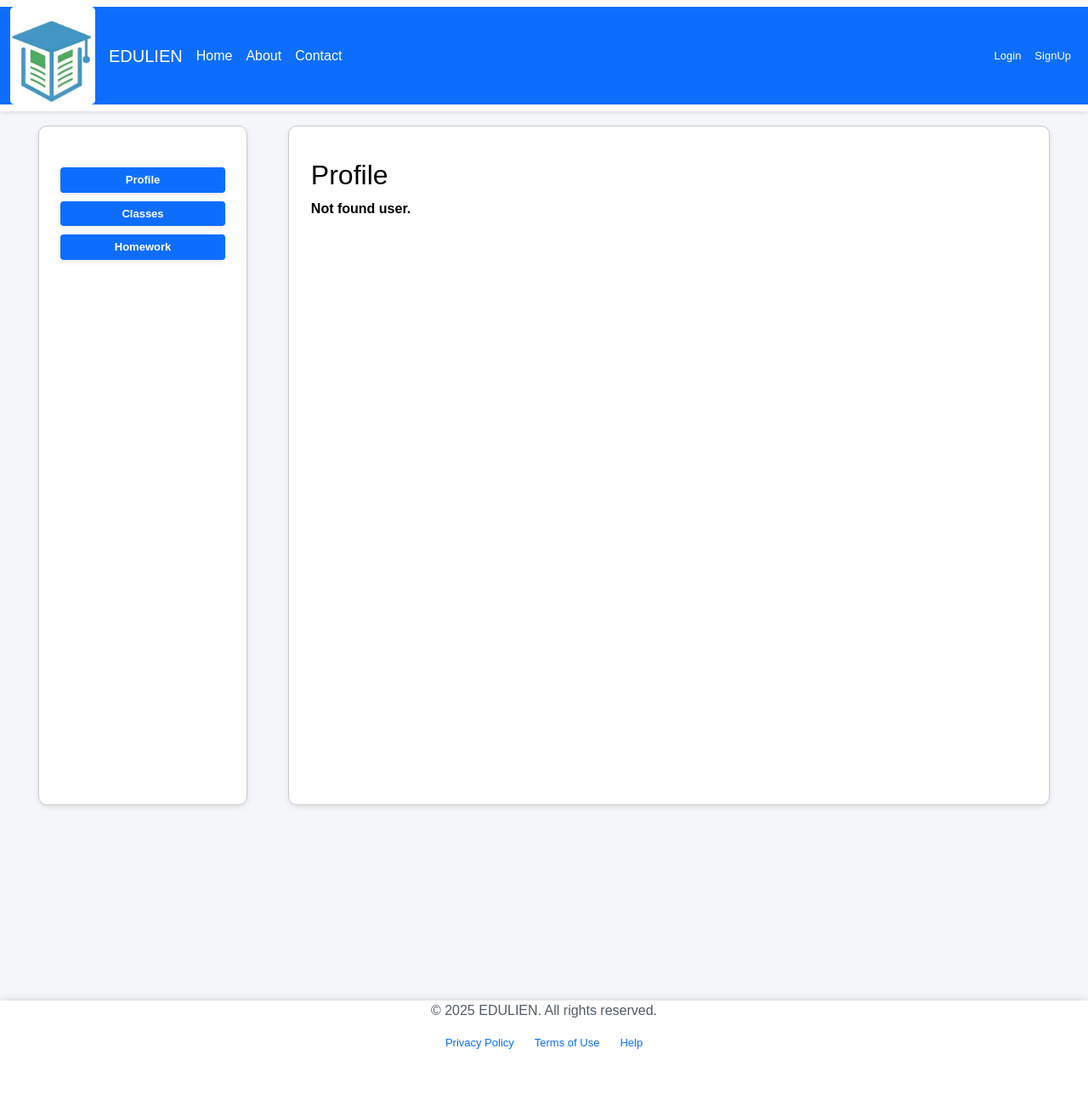
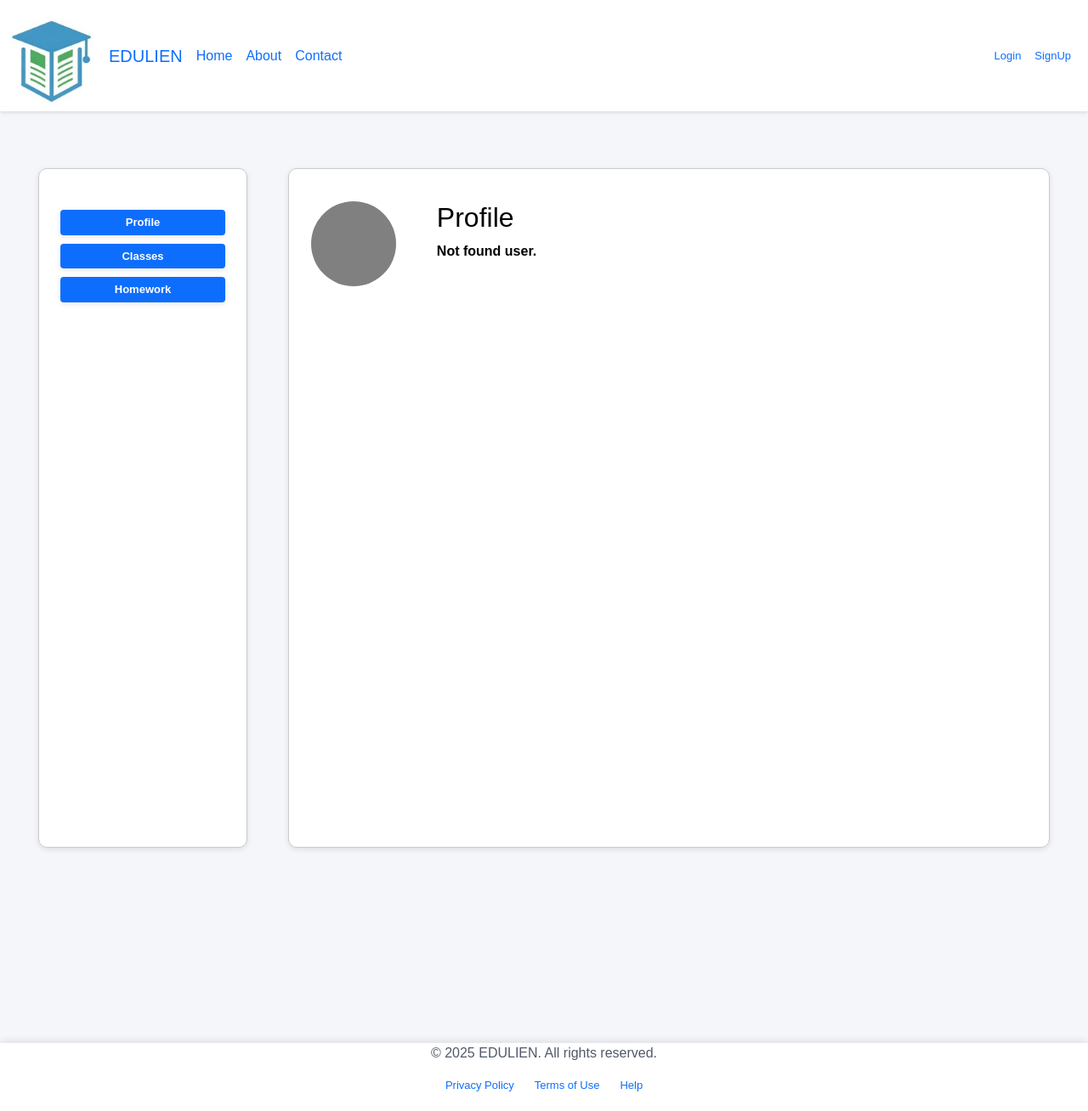
Before and after one commit to myalcin60/Edulien-Plateforme-de-gestion-ducative, a PHP site: page /pages/teacher_dashboard.php?form=profile in a window 1280 px wide. Shown: the whole page at 85% size. Before the commit the page ends 1258 px from the top, so only its background shows below. Run offline with PHP 8.4, Linux system fonts and the light colour scheme; some libraries are stand-ins or nearby versions.

Commit message:
Profile photo added

```diff
--- a/views/compenents/header.php
+++ b/views/compenents/header.php
@@ -65,7 +65,7 @@ session_start();
 
                                     </div>
 
-                                    <button>Logout</button>
+                                    <button style="background:white; color:var(--primary)">Logout</button>
                                 </form>
 
 
--- a/views/css/header.css
+++ b/views/css/header.css
@@ -4,10 +4,10 @@
 }
 #navbar{
 
-    background-color: var(--primary);
-    color: var(--light);
+    background-color: white;
+    color: var(--primary);
     >div>a{
-        color: var(--light);
+        color: var(--primary);
     }
  >div>img {
     border-radius: 5px;
@@ -24,5 +24,5 @@
     box-shadow: 0 2px 4px rgba(0, 0, 0, 0.1); /* isteğe bağlı görsel */
 }
 body {
-    padding-top: 100px; /* header yüksekliğine göre ayarla */
+    padding-top: 150px; /* header yüksekliğine göre ayarla */
 }
--- a/views/pages/class_page.php
+++ b/views/pages/class_page.php
@@ -26,7 +26,7 @@ $students = show_students($classId);
             include '../compenents/header.php';
             ?>
         </header>
-        <div>
+        <div class="box-shadow container-md justify-content-center gap-5 my-5">
             <div class="container-sm">
                 <?php if (isset($_SESSION['error'])): ?>
                     <div class="alert alert-danger">
@@ -68,7 +68,7 @@ $students = show_students($classId);
 
         </div>
 
-        <div class="container-md mb-3">
+        <div class="box-shadow container-md mb-3">
             <div class="d-flex gap-3 p-3 justify-content-between">
                 <h2>Students List</h2> <a style="text-decoration: none;" href="./teacher_dashboard.php?form=classes">
                     <h2 style="color:black"> Classes</h2>
--- a/views/pages/student_dashboard.php
+++ b/views/pages/student_dashboard.php
@@ -40,7 +40,10 @@ $homework = 'Homework';
                     <button> <?= $homework ?></button>
                 </a>
             </div>
-            <div class="right-menu box-shadow ">
+            <div class="d-sm-flex  gap-5  right-menu box-shadow">
+                <div style="width: 100px; height: 100px; background: gray; border-radius:50%">
+
+                </div>
                 <?php
                 select_menu($menu);
                 ?>
--- a/views/pages/teacher_dashboard.php
+++ b/views/pages/teacher_dashboard.php
@@ -39,7 +39,10 @@ $homework = 'Homework';
                     <button> <?= $homework ?></button>
                 </a>
             </div>
-            <div class="right-menu box-shadow">
+            <div class="d-sm-flex  gap-5  right-menu box-shadow">
+                <div style="width: 100px; height: 100px; background: gray; border-radius:50%">
+
+                </div>
                 <?php
                 select_menu($menu);
                 ?>
```
